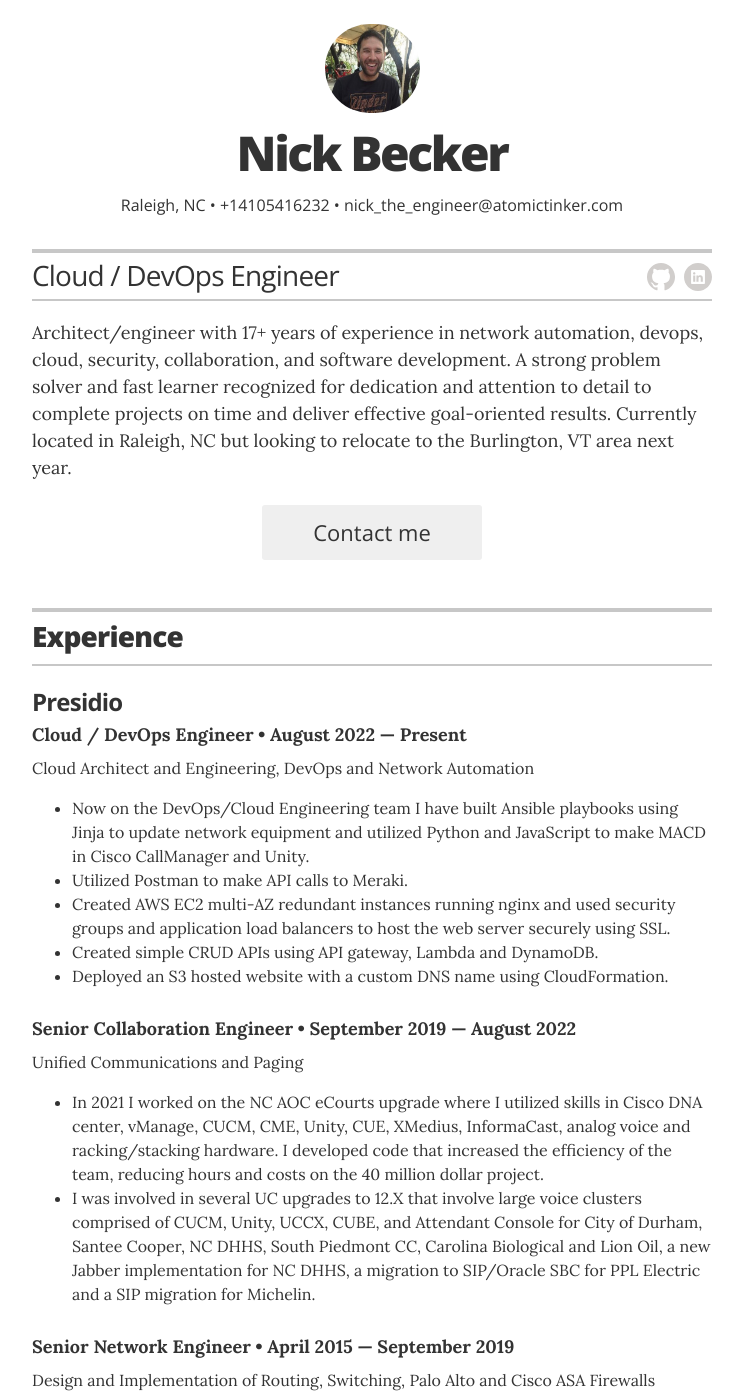
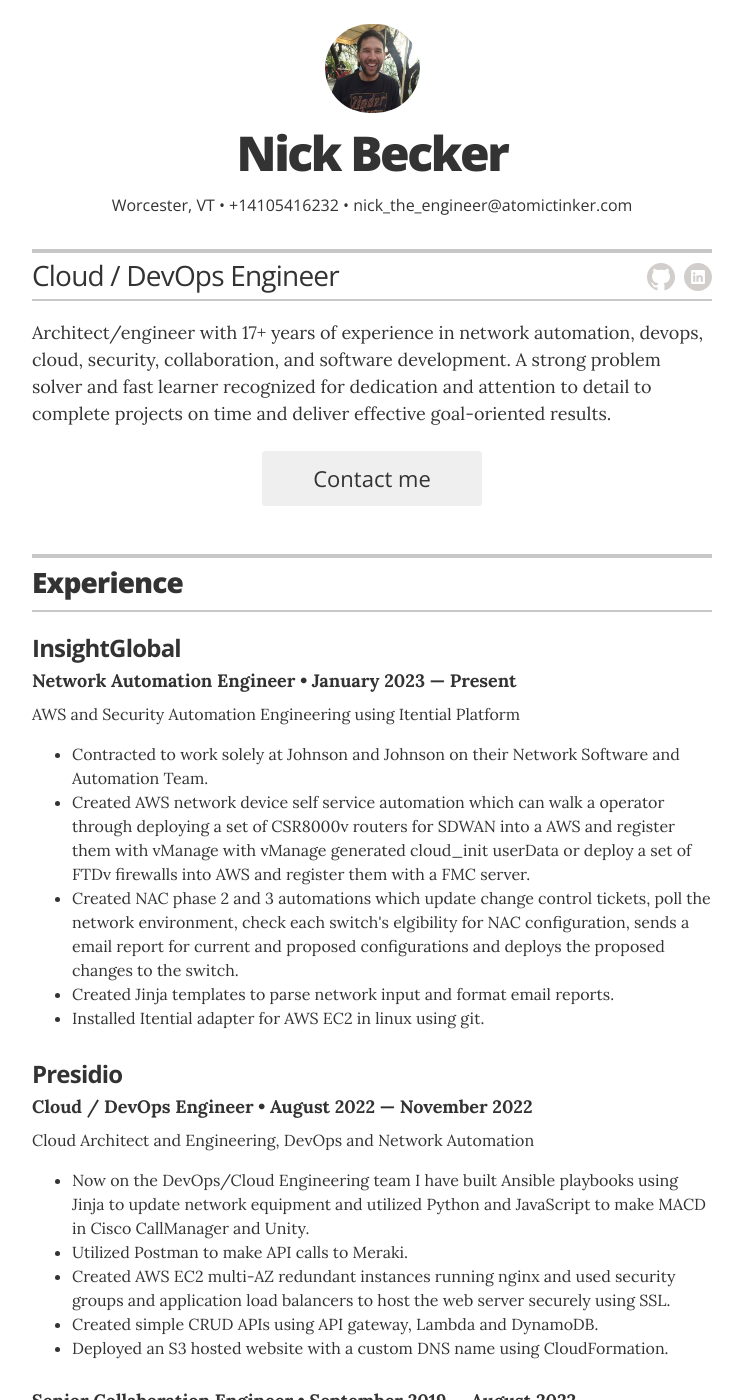
Before and after one commit to jglovier/resume-template, a Jekyll site: the page built from index.html, in a window 1280 px wide and 1400 px high. Shown: the whole window, without its empty margins (268-1011 px from the left). Built offline with Jekyll 4.4.1, drawn with Linux system fonts in a browser that asks for light colours.

Commit message:
Updated address and experience

```diff
--- a/_config.yml
+++ b/_config.yml
@@ -18,12 +18,12 @@
 
 # the next two items are used for schema itemprops in _layouts/resume.html
 resume_contact_telephone:       "410-541-6232"
-resume_contact_address:         "4309 Samantha Dr, Raleigh, NC"
+resume_contact_address:         "518 Hampshire Hill Rd, Worcester, VT 05682"
 
-resume_header_contact_info:     "Raleigh, NC • +14105416232 • nick_the_engineer@atomictinker.com"
+resume_header_contact_info:     "Worcester, VT • +14105416232 • nick_the_engineer@atomictinker.com"
 display_header_contact_info:    "true"
 
-resume_header_intro: "<p>Architect/engineer with 17+ years of experience in network automation, devops, cloud, security, collaboration, and software development. A strong problem solver and fast learner recognized for dedication and attention to detail to complete projects on time and deliver effective goal-oriented results. Currently located in Raleigh, NC but looking to relocate to the Burlington, VT area next year.</p>"
+resume_header_intro: "<p>Architect/engineer with 17+ years of experience in network automation, devops, cloud, security, collaboration, and software development. A strong problem solver and fast learner recognized for dedication and attention to detail to complete projects on time and deliver effective goal-oriented results.</p>"
 
 # use "yes" to display the email contact button,
 # "no" to display an "I'm not looking for work" message,
--- a/_data/experience.yml
+++ b/_data/experience.yml
@@ -1,8 +1,20 @@
 # Jobs
+# Automation Engineer at InsightGlobal contracted at Johnson & Johnson
+- company: InsightGlobal
+  position: Network Automation Engineer
+  duration: January 2023 &mdash; Present
+  summary: AWS and Security Automation Engineering using Itential Platform<ul class="resume-item-list">
+      <li>Contracted to work solely at Johnson and Johnson on their Network Software and Automation Team.</li>
+      <li>Created AWS network device self service automation which can walk a operator through deploying a set of CSR8000v routers for SDWAN into a AWS and register them with vManage with vManage generated cloud_init userData or deploy a set of FTDv firewalls into AWS and register them with a FMC server.</li>
+      <li>Created NAC phase 2 and 3 automations which update change control tickets, poll the network environment, check each switch's elgibility for NAC configuration, sends a email report for current and proposed configurations and deploys the proposed changes to the switch.</li>
+      <li>Created Jinja templates to parse network input and format email reports.</li>
+      <li>Installed Itential adapter for AWS EC2 in linux using git.</li>
+    </ul>
+
 # Cloud / DevOps Engineer at Presidio
 - company: Presidio
   position: Cloud / DevOps Engineer
-  duration: August 2022 &mdash; Present
+  duration: August 2022 &mdash; November 2022
   summary: Cloud Architect and Engineering, DevOps and Network Automation<ul class="resume-item-list">
       <li>Now on the DevOps/Cloud Engineering team I have built Ansible playbooks using Jinja to update network equipment and utilized Python and JavaScript to make MACD in Cisco CallManager and Unity.</li>
       <li>Utilized Postman to make API calls to Meraki.</li>
```
